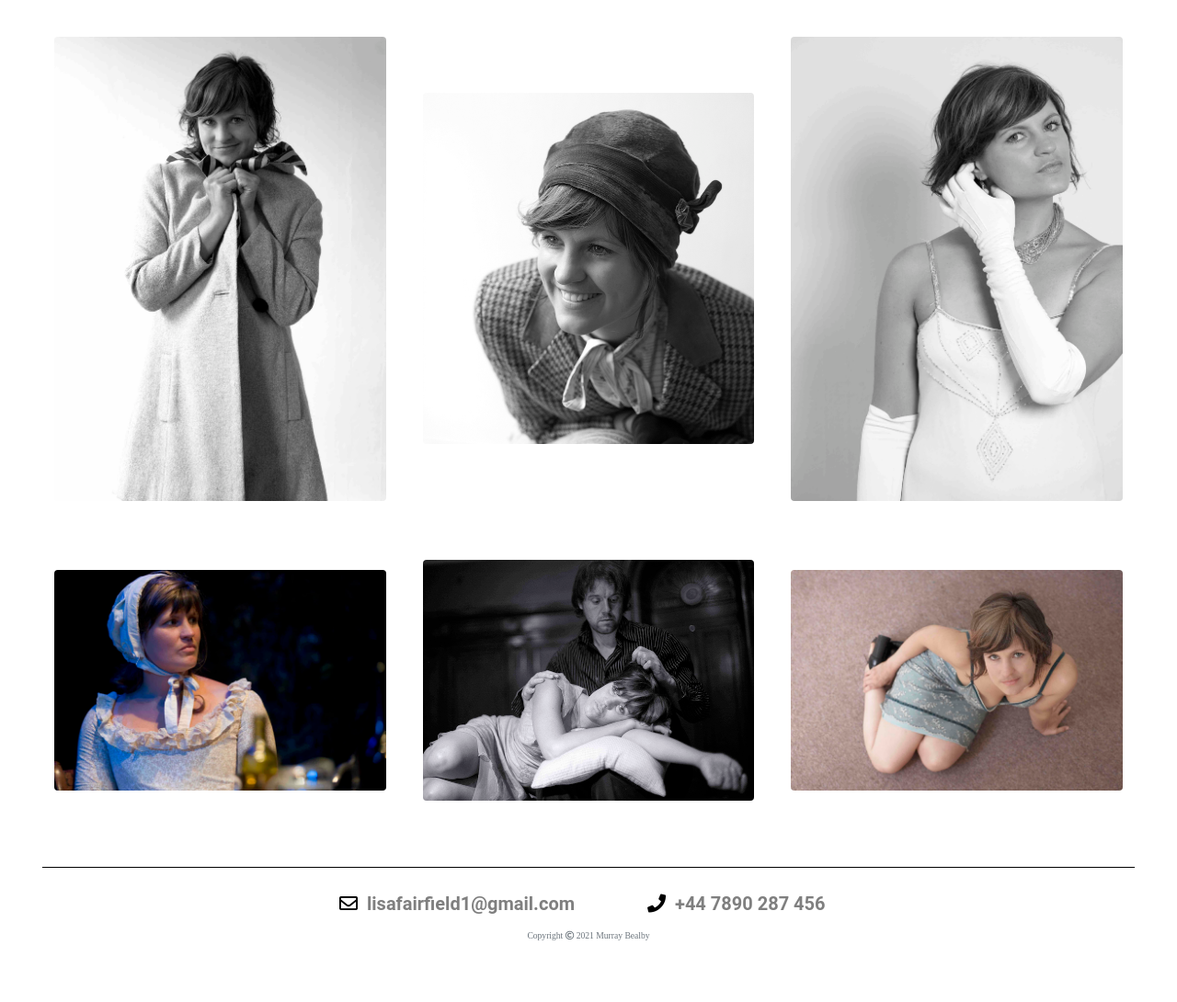
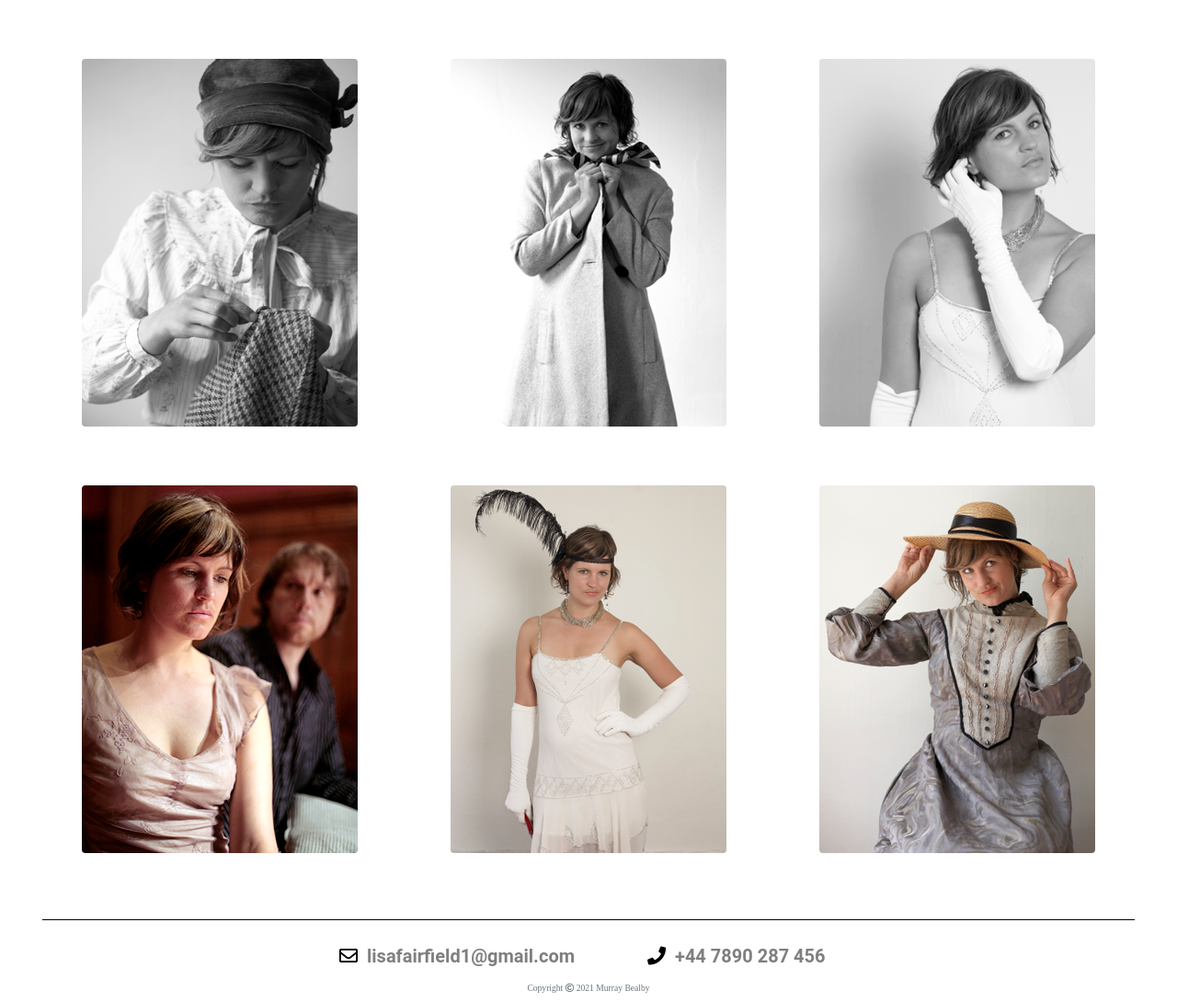
Before and after one commit to Bealby/lisa-fairfield-actress, a Flask app: page /gallery in a window 1280 px wide. Shown: the part 239-1329 px from the top of the page at 92% size. Before the commit the page ends 1262 px from the top, so only its background shows below. Run offline with Flask 2, Linux system fonts and the light colour scheme; some libraries are stand-ins or nearby versions; some web fonts are replaced.

Commit message:
Added new images. Changed images in bio/ gallery

```diff
--- a/templates/gallery.html
+++ b/templates/gallery.html
@@ -8,24 +8,24 @@
 <!--Three columns of images on large devices. Two on Medium. 1 on small.-->
 <section>
     <div class="container-fluid">
-        <div class="row pl-4 pr-4 pt-4 mb-5 align-items-center no-gutters">
+        <div class="row pl-4 pr-4 pt-5 mb-5 align-items-center no-gutters">
             <div class="col-md-6 col-lg-4 mb-5 mt-3">
-                <img src="static/images/gallery-image-1.jpg" onclick="openModal();currentSlide(1)" class="img-fluid d-block mx-auto gallery-images rounded hover-shadow" alt="Lisa Fairfield" />
+                <img src="static/images/gallery-image-6.png" onclick="openModal();currentSlide(1)" class="img-fluid d-block mx-auto gallery-images rounded hover-shadow" alt="Lisa Fairfield" />
             </div>
             <div class="col-md-6 col-lg-4 mb-5 mt-3">
-                <img src="static/images/gallery-image-3.jpg" onclick="openModal();currentSlide(2)" class="img-fluid d-block mx-auto gallery-images rounded hover-shadow" alt="Lisa Fairfield" />
+                <img src="static/images/gallery-image-3.png" onclick="openModal();currentSlide(2)" class="img-fluid d-block mx-auto gallery-images rounded hover-shadow" alt="Lisa Fairfield" />
             </div>
             <div class="col-md-6 col-lg-4 mb-5 mt-3">
-                <img src="static/images/gallery-image-5.jpg" onclick="openModal();currentSlide(3)" class="img-fluid d-block mx-auto gallery-images rounded hover-shadow" alt="Lisa Fairfield" />
+                <img src="static/images/gallery-image-5.png" onclick="openModal();currentSlide(3)" class="img-fluid d-block mx-auto gallery-images rounded hover-shadow" alt="Lisa Fairfield" />
             </div>
             <div class="col-md-6 col-lg-4 mb-5 mt-3">
-                <img src="static/images/gallery-image-6.jpg" onclick="openModal();currentSlide(4)" class="img-fluid d-block mx-auto gallery-images rounded hover-shadow" alt="Lisa Fairfield" />
+                <img src="static/images/gallery-image-1.png" onclick="openModal();currentSlide(4)" class="img-fluid d-block mx-auto gallery-images rounded hover-shadow" alt="Lisa Fairfield" />
             </div>
             <div class="col-md-6 col-lg-4 mb-5 mt-3">
-                <img src="static/images/gallery-image-4.jpg" onclick="openModal();currentSlide(5)" class="img-fluid d-block mx-auto gallery-images rounded hover-shadow" alt="Lisa Fairfield" />
+                <img src="static/images/gallery-image-4.png" onclick="openModal();currentSlide(5)" class="img-fluid d-block mx-auto gallery-images rounded hover-shadow" alt="Lisa Fairfield" />
             </div>
             <div class="col-md-6 col-lg-4 mb-5 mt-3">
-                <img src="static/images/gallery-image-2.jpg" onclick="openModal();currentSlide(6)" class="img-fluid d-block mx-auto gallery-images rounded hover-shadow" alt="Lisa Fairfield" />
+                <img src="static/images/gallery-image-2.png" onclick="openModal();currentSlide(6)" class="img-fluid d-block mx-auto gallery-images rounded hover-shadow" alt="Lisa Fairfield" />
             </div>
         </div>
         <!-- The Modal/Lightbox -->
@@ -34,30 +34,30 @@
             <div class="modal-content">
                 <div class="mySlides">
                     <div class="numbertext">1 / 6</div>
-                    <img src="static/images/gallery-image-1.jpg" style="width: 100%;" alt="Lisa Fairfield" />
+                    <img src="static/images/gallery-image-6.png" style="width: 100%;" alt="Lisa Fairfield" />
                 </div>
 
                 <div class="mySlides">
                     <div class="numbertext">2 / 6</div>
-                    <img src="static/images/gallery-image-3.jpg" style="width: 100%;" alt="Lisa Fairfield" />
+                    <img src="static/images/gallery-image-3.png" style="width: 100%;" alt="Lisa Fairfield" />
                 </div>
 
                 <div class="mySlides">
                     <div class="numbertext">3 / 6</div>
-                    <img src="static/images/gallery-image-5.jpg" style="width: 100%;" alt="Lisa Fairfield" />
+                    <img src="static/images/gallery-image-5.png" style="width: 100%;" alt="Lisa Fairfield" />
                 </div>
 
                 <div class="mySlides">
                     <div class="numbertext">4 / 6</div>
-                    <img src="static/images/gallery-image-6.jpg" style="width: 100%;" alt="Lisa Fairfield" />
+                    <img src="static/images/gallery-image-1.png" style="width: 100%;" alt="Lisa Fairfield" />
                 </div>
                 <div class="mySlides">
                     <div class="numbertext">5 / 6</div>
-                    <img src="static/images/gallery-image-4.jpg" style="width: 100%;" alt="Lisa Fairfield" />
+                    <img src="static/images/gallery-image-4.png" style="width: 100%;" alt="Lisa Fairfield" />
                 </div>
                 <div class="mySlides">
                     <div class="numbertext">6 / 6</div>
-                    <img src="static/images/gallery-image-2.jpg" style="width: 100%;" alt="Lisa Fairfield" />
+                    <img src="static/images/gallery-image-2.png" style="width: 100%;" alt="Lisa Fairfield" />
                 </div>
 
                 <!-- Next/previous controls -->
```
Also changed, not shown: templates/bio.html (+4 -4 lines), static/images/bio-image-1.jpg (deleted), static/images/bio-image-1.png (added), static/images/bio-image-2.jpg (deleted), static/images/bio-image-2.png (added), static/images/gallery-image-1.jpg (deleted), static/images/gallery-image-1.png (added), static/images/gallery-image-2.jpg (deleted), static/images/gallery-image-2.png (added), static/images/gallery-image-3.jpg (deleted), static/images/gallery-image-3.png (added), static/images/gallery-image-4.jpg (deleted), static/images/gallery-image-4.png (added), static/images/gallery-image-5.jpg (deleted), 3 more files.
